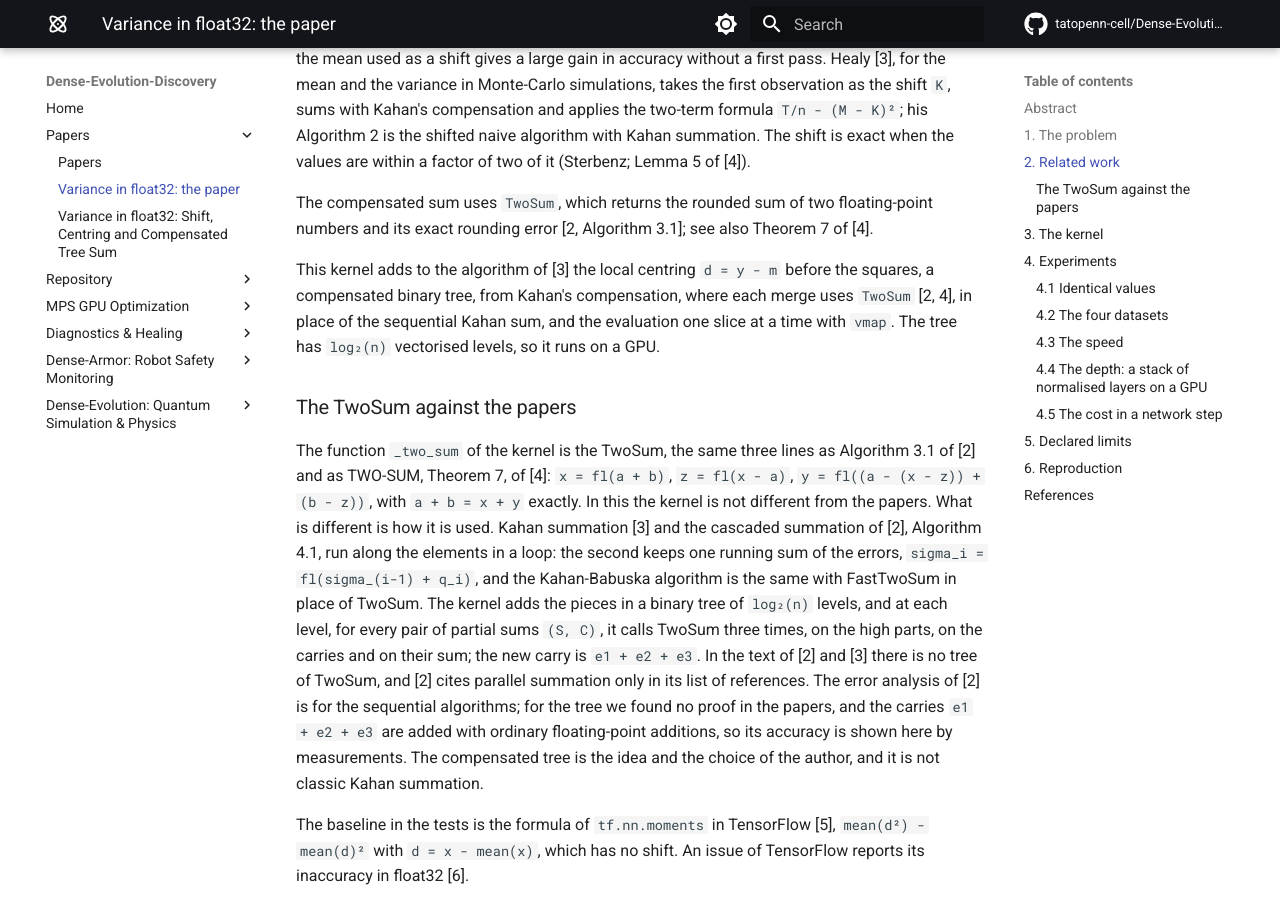
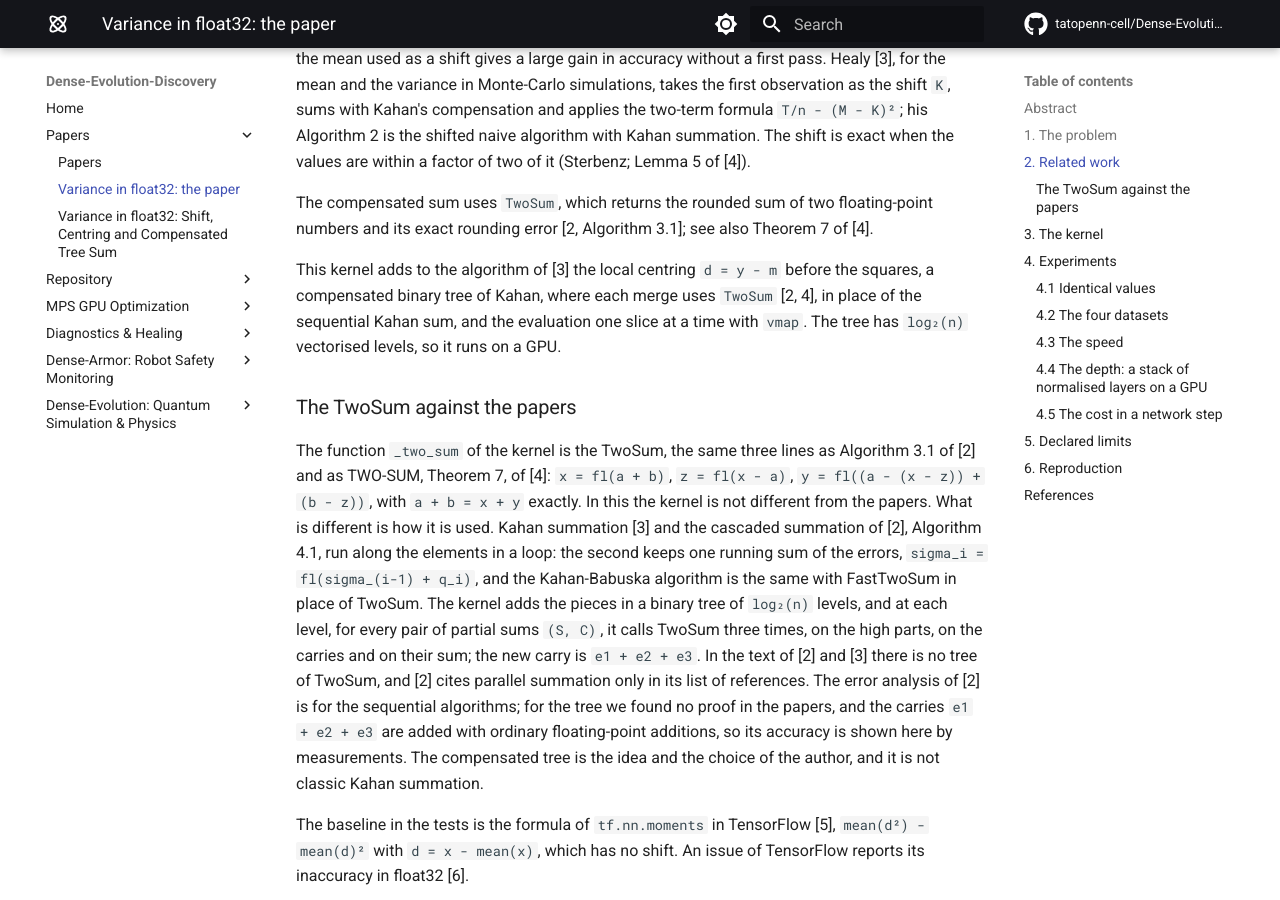
Before and after one commit to tatopenn-cell/Dense-Evolution-Discovery, an MkDocs documentation site: the page built from docs/papers/float32_variance.md, in a window 1280 px wide and 900 px high, scrolled down 1948 px. Built offline with MkDocs 1.6.1 and Material for MkDocs 9.7.7, drawn with Linux system fonts in a browser that asks for light colours; comment, search, counter and statistics services are not loaded.

Commit message:
papers: TwoSum + compensated tree of Kahan, the same words

```diff
--- a/docs/papers/float32_variance.md
+++ b/docs/papers/float32_variance.md
@@ -24,7 +24,7 @@ Chan, Golub and LeVeque [1] survey the algorithms for the sample variance with t
 
 The compensated sum uses `TwoSum`, which returns the rounded sum of two floating-point numbers and its exact rounding error [2, Algorithm 3.1]; see also Theorem 7 of [4].
 
-This kernel adds to the algorithm of [3] the local centring `d = y - m` before the squares, a compensated binary tree, from Kahan's compensation, where each merge uses `TwoSum` [2, 4], in place of the sequential Kahan sum, and the evaluation one slice at a time with `vmap`. The tree has `log₂(n)` vectorised levels, so it runs on a GPU.
+This kernel adds to the algorithm of [3] the local centring `d = y - m` before the squares, a compensated binary tree of Kahan, where each merge uses `TwoSum` [2, 4], in place of the sequential Kahan sum, and the evaluation one slice at a time with `vmap`. The tree has `log₂(n)` vectorised levels, so it runs on a GPU.
 
 ### The TwoSum against the papers
 
```
